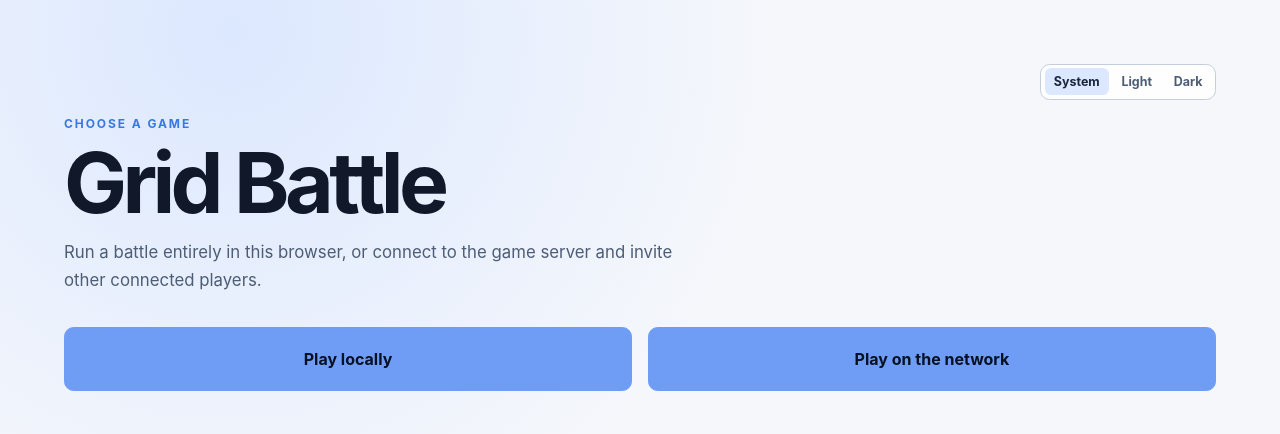
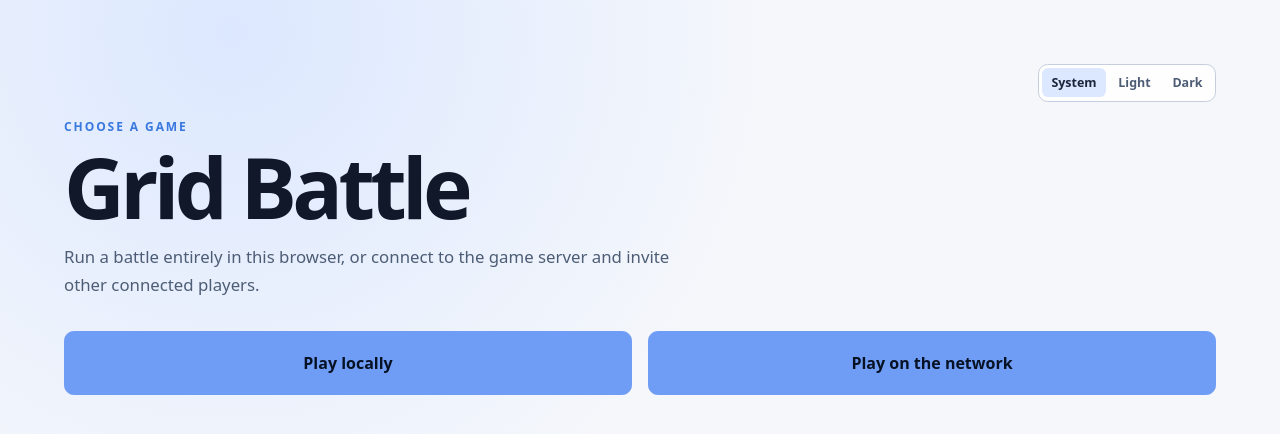
Before and after one commit to janstac/battlegridgame, a React (Vite) app in the folder client/: page / in a window 1280 px wide. Shown: the top 434 px of the page. Built offline with nearby package versions, Linux system fonts and the light colour scheme.

Commit message:
feat(client): self-host Noto interface fonts
- apply variable Noto Sans throughout the interface and form controls
- render battle counts with variable Noto Serif
- track self-hosted font packages in the workspace lockfile

```diff
--- a/client/package.json
+++ b/client/package.json
@@ -7,6 +7,8 @@
     "build": "vite build"
   },
   "dependencies": {
+    "@fontsource-variable/noto-sans": "^5.3.0",
+    "@fontsource-variable/noto-serif": "^5.3.0",
     "@grid-game/shared": "*",
     "react": "^19.2.8",
     "react-dom": "^19.2.8"
--- a/client/src/styles.css
+++ b/client/src/styles.css
@@ -1,11 +1,12 @@
+@import "@fontsource-variable/noto-sans";
+@import "@fontsource-variable/noto-serif";
 @import "./theme.css";
 
 :root {
   color: var(--color-page-text);
   background: var(--color-page-background);
   font-family:
-    Inter, ui-sans-serif, system-ui, -apple-system, BlinkMacSystemFont, "Segoe UI",
-    sans-serif;
+    "Noto Sans Variable", ui-sans-serif, system-ui, sans-serif;
   font-synthesis: none;
   text-rendering: optimizeLegibility;
 }
@@ -24,7 +25,9 @@ body {
 }
 
 button,
-select {
+input,
+select,
+textarea {
   font: inherit;
 }
 
--- a/client/src/view/BattleCellView.module.css
+++ b/client/src/view/BattleCellView.module.css
@@ -41,6 +41,7 @@
 
 .count {
   fill: var(--player-color);
+  font-family: "Noto Serif Variable", ui-serif, Georgia, serif;
   font-size: 0.43px;
   font-weight: 800;
   pointer-events: none;
```
Also changed, not shown: 1 other file (tests, documents, lock files or other folders).
